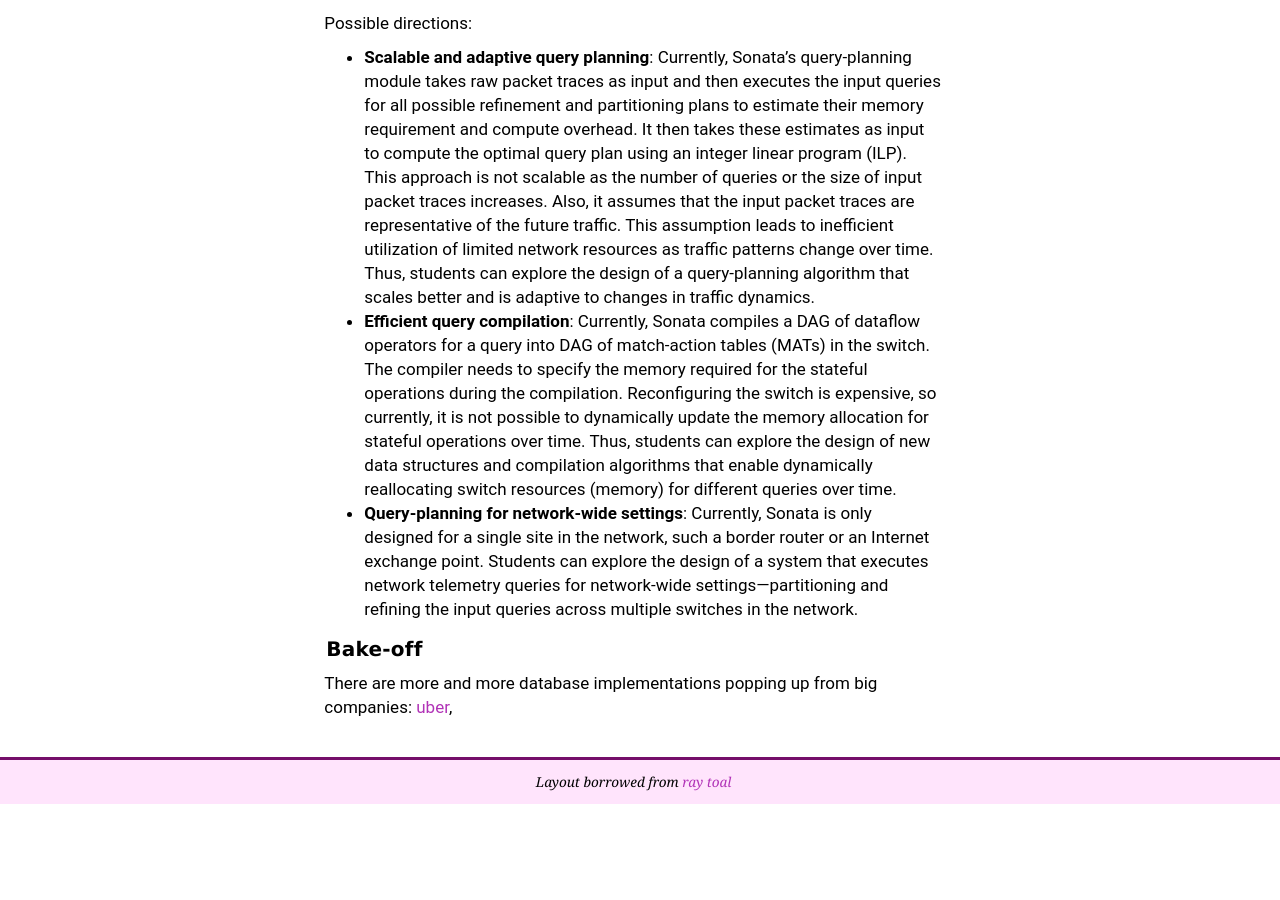
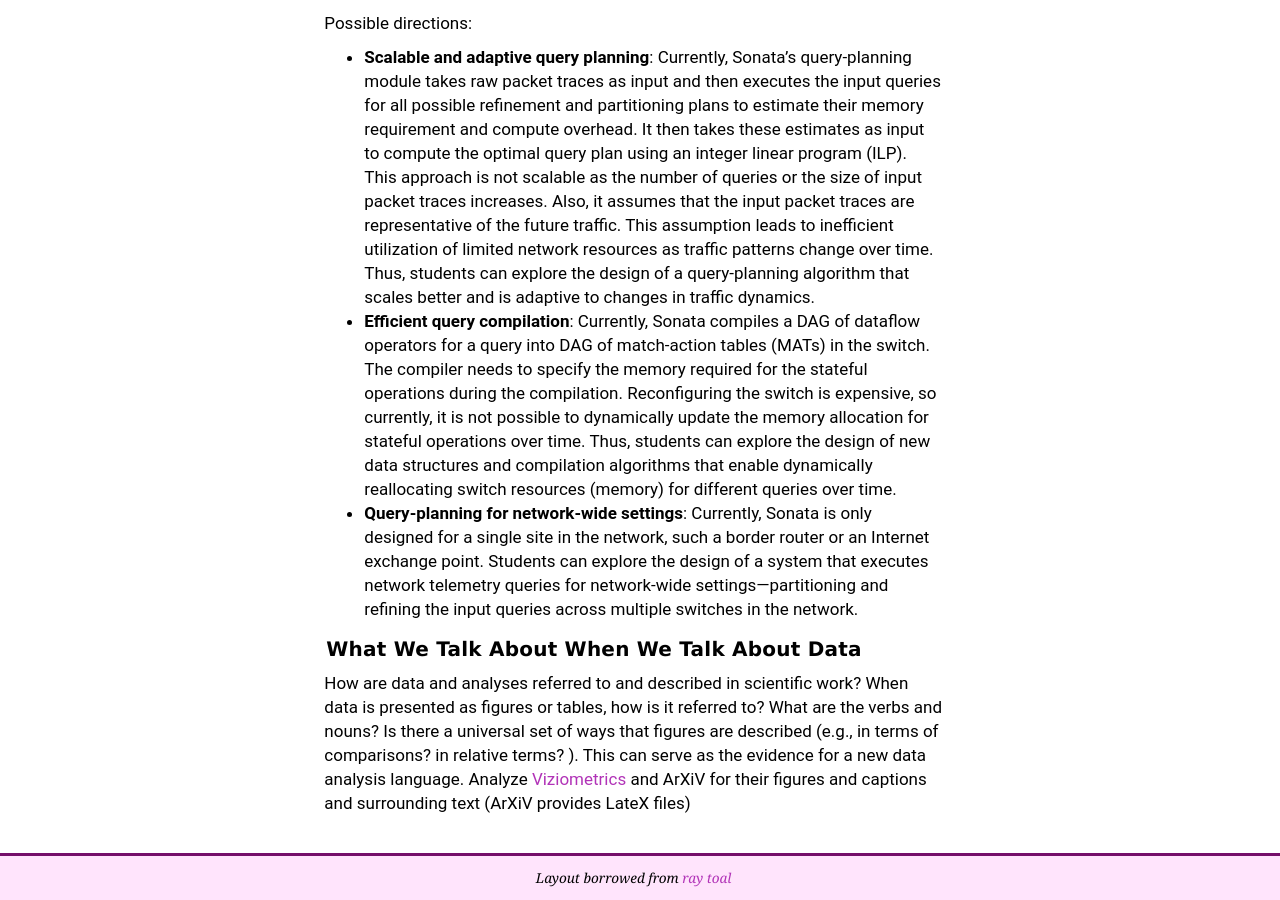
Before and after one commit to wzao1515/w6113.github.io, a Jekyll site: the page built from projects.md, in a window 1280 px wide and 900 px high, scrolled down 4494 px. Built offline with Jekyll 4.4.1, drawn with Linux system fonts in a browser that asks for light colours; before the commit the page ends 5298 px from its top, so only the background shows below that; part of the change alters nothing that is shown.

Commit message:
updated website

```diff
--- a/projects.md
+++ b/projects.md
@@ -152,12 +152,16 @@ Possible directions:
 * **Efficient query compilation**: Currently, Sonata compiles a DAG of dataflow operators for a query into DAG of match-action tables (MATs) in the switch. The compiler needs to specify the memory required for the stateful operations during the compilation. Reconfiguring the switch is expensive, so currently, it is not possible to dynamically update the memory allocation for stateful operations over time. Thus, students can explore the design of new data structures and compilation algorithms that enable dynamically reallocating switch resources (memory) for different queries over time.
 * **Query-planning for network-wide settings**: Currently, Sonata is only designed for a single site in the network, such a border router or an Internet exchange point. Students can explore the design of a system that executes network telemetry queries for network-wide settings---partitioning and refining the input queries across multiple switches in the network.
 
+#### What We Talk About When We Talk About Data
 
+How are data and analyses referred to and described in scientific work?  When data is presented as figures or tables, how is it referred to?  What are the verbs and nouns?  Is there a universal set of ways that figures are described (e.g., in terms of comparisons? in relative terms? ).  This can serve as the evidence for a new data analysis language.  Analyze [Viziometrics](http://viziometrics.org/api/) and ArXiV for their figures and captions and surrounding text (ArXiV provides LateX files)
 
+<!--
 #### Bake-off
 
 There are more and more database implementations popping up from big companies: [uber](https://eng.uber.com/aresdb/),
 
+-->
 
 
 
@@ -168,27 +172,11 @@ There are more and more database implementations popping up from big companies:
 
 Understand how scientific articles use and talk about data.  Two possible directions:
 
-* Analyze how data is talked about
-  * [Viziometrics](http://viziometrics.org/api/) has a corpus of figures from pubMed articles, analyze the way papers describe and talk about the contents of figures.  Is there a universal set of ways that figures are described (e.g., in terms of comparisons? in relative terms? ).  This can serve as the evidence for a new data analysis language.
-  * We can help get access to a corpus of ArXiV papers and their LateX files
-* Analyze how data is cleaned in practice
-  * Analyze the text of scientific journals (science/nature/pubmed/arxiv/biorxiv) to categorize and summarize types of data cleaning applied.
-  * or scrape and analyze code bases for cleaning operations
-
-
 Arachnid is a new explanation engine that automatically generates cleaning programs based on user specifications of data quality.  It is an extension to ideas from [Scorpion](https://www.dropbox.com/s/1v6dcb16r840sdo/scorpion-vldb13.pdf?dl=0).  Contact Eugene for a copy of Arachnid.  Some possible projects:
 
 * Integrate Arachnid into an interactive data exploration interface in a way that the user can clean any part of a visualization without programming
 * Implement a fast version of Arachnid in the browser
 
 
-#### Automatic Interface Generation
-
-[Precision interfaces](https://arxiv.org/abs/1712.00078) automatically generates interaction interfaces from program logs.  It supports any parsable language that can be represented as an abstract syntax tree.  Extend the system in interesting ways
-
-* Extend Precision Interfaces to support program logs from different languages.  These can be real programming languages (e.g., Python, etc), or information that can be parsed into a syntax tree (e.g., structured requests embedded in network requests generated by a browser client)
-* Extend Precision Interfaces to different modalities such as gesture or natural language.  The system has a flexible model of interactions that is agnostic to the mode of input.
-* Embed design heuristics into the interface generation process.  The system currently has a very simple model of "interface complexity" --- make it more real by taking existing HCI research into UI complexity and design into account.
-
 
 -->
```
